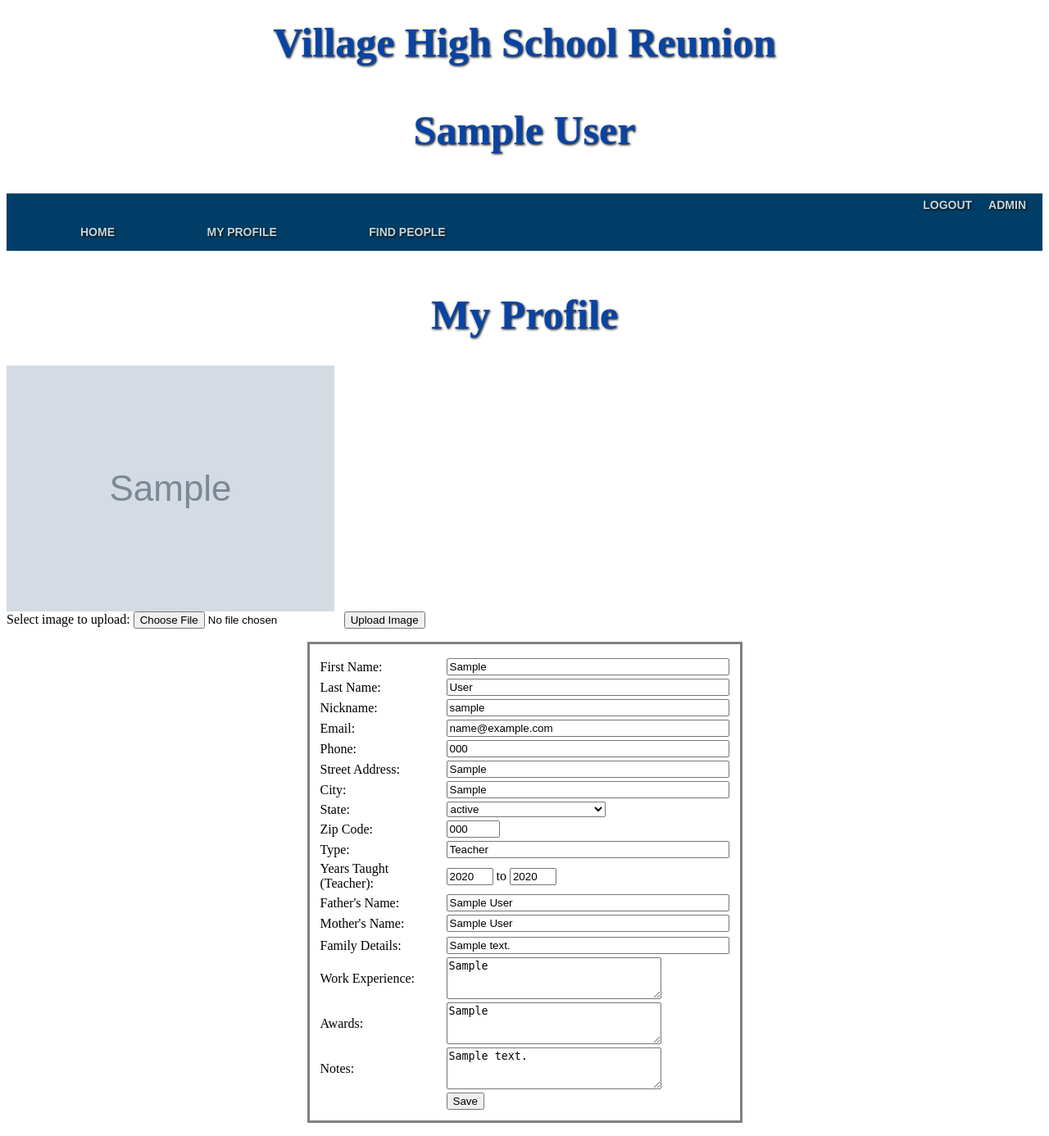
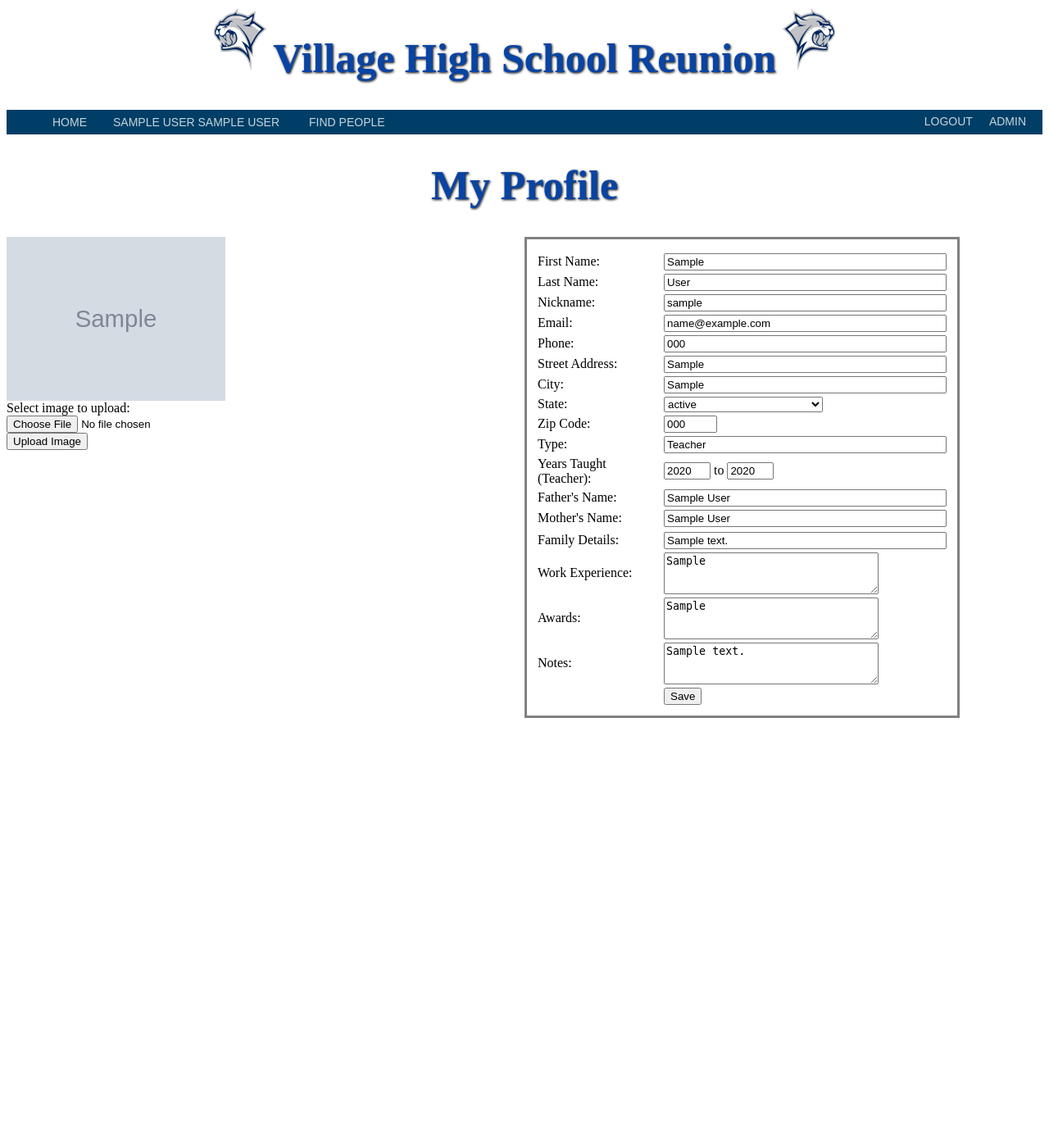
Before and after one commit to Ilovitt19/ICS-499-Project, a PHP site: page /UserInfo.php in a window 1280 px wide. Shown: the whole page at 82% size. After the commit the page ends 876 px from the top, so only its background shows below. Run offline with PHP 8.4, Linux system fonts and the light colour scheme; the visitor is signed in with stand-in values (Sample User, id 1); tables that the repository leaves empty or names only in its code hold one stand-in row (values such as "Sample post"); grey boxes marked "Sample" are stand-in pictures.

Commit message:
photo upload and style updates

```diff
--- a/src/UserInfo.php
+++ b/src/UserInfo.php
@@ -8,10 +8,10 @@
 if (login_check() == 'true') {
 	get_user_data();
 	display_photo();
-	upload_photo();
+
 	do_info_form();
 } else {
-	echo "<p>You must be logged in to visit this page.</p>";
+	echo "<p><br>You must be logged in to visit this page.</p>";
 }
 
 do_html_footer();
--- a/src/output_fns.php
+++ b/src/output_fns.php
@@ -10,12 +10,7 @@
     <link rel="stylesheet" type="text/css" href="style.css"/>
   </head>
   <body>
-  <h1>Village High School Reunion</h1>
-  <?php
-  if ((isset($_SESSION['admin_user']) || isset($_SESSION['user'])) && isset($_SESSION['first_name'])){
-    echo "<h1>" . $_SESSION['first_name'] . "<h1>";
-  }
-  ?>
+	<h1><img src="images/wildcat-logo-small.png" class="imgFlipped" height="80px" width="80px">Village High School Reunion<img src="images/wildcat-logo-small.png" height="80px" width="80px"></h1>
   <div id="topnavBar" class="topnavMenu">
   <ul class="navbar">
     <?php
@@ -24,8 +19,13 @@
     } else {
     echo "<li><a class = 'nav' title='Home' href='index.php'>HOME</a></li>";
     }
-    ?>
-  <li><a class="nav" title="Profile" href="UserInfo.php">MY PROFILE</a></li>
+
+    if ((isset($_SESSION['admin_user']) || isset($_SESSION['user'])) && isset($_SESSION['first_name'])){
+		  echo "<li><a class = 'nav' title='Welcome' href='UserInfo.php'>" . strtoupper ($_SESSION['first_name']) . " " . strtoupper ($_SESSION['last_name']) . "</a></li>";
+    } else {
+		  echo "<li><a class = 'nav' title='Welcome' href='UserInfo.php'>MY PROFILE</a></li>";
+    }
+	  ?>
   <li><a class="nav" title="Find People" href="Search.php">FIND PEOPLE</a></li>
   <?php
   /*
@@ -51,9 +51,10 @@
   </div>
 
 <?php
-  if($section) {
-    do_html_heading($section);
-  }
+	if($section) {
+		do_html_heading($section);
+	}
+
 }
 
 function show_event_info() {
@@ -130,8 +131,8 @@
 
 function do_info_form(){
   ?>
-  <div  style="margin:auto;" >
-    <form action="submit.php" method="get">
+  <div  >
+    <form id="infoForm" action="submit.php" method="get">
    <table style="margin:auto;border-style:solid;padding: 10px;">
       <tr>
         <td width="150"></td>
@@ -351,16 +352,19 @@
 
 function upload_photo(){
 	?>
-	<form action="upload.php" method="post" enctype="multipart/form-data">
-		Select image to upload:
-		<input type="file" name="fileToUpload" id="fileToUpload">
-		<input type="submit" value="Upload Image" name="submit">
+	<form style="align='center'" action="upload.php" method="post" enctype="multipart/form-data">
+		Select image to upload:<br>
+		<input type="file" name="fileToUpload" id="fileToUpload"><br>
+		<input type="submit" value="Upload Image" name="submit"><br>
 	</form>
 	<?php
 }
 
 function display_photo() {
 	?>
-	<img src="<?php echo $_SESSION['image_url']; ?>" align="middle">
+	<div id="photo">
+	<img class="photo" src="<?php echo $_SESSION['photo']; ?>" align="middle"><br>
+		<?php upload_photo(); ?>
+	</div>
 <?php
 }
--- a/src/style.css
+++ b/src/style.css
@@ -4,16 +4,13 @@
     color: #0844A4;
 	text-shadow:1px 1px 3px #080808;
     text-align: center;
-    padding-top: 15px;
 }
 h2 {
 	font-weight: bold;
-    font-size: 50px;
+    font-size: 35px;
     color: #0844A4;
 	text-shadow:1px 1px 3px #080808;
-    text-align: center;
-    padding-top: 15px;
-
+    text-align: left;
 }
 #info {
     margin: auto;
@@ -28,6 +25,33 @@
 #people {
     margin-left: auto;
     margin-right: auto;
+}
+#photo {
+    width: 50%;
+    float: left;
+    height: 200px;
+    align: right;
+    position: relative;
+}
+.photo{
+    max-width: 100%;
+    max-height: 100%;
+}
+#infoForm {
+    float: left;
+}
+.form {
+    margin:auto;
+    border-style:solid;
+    padding: 10px;
+}
+.imgFlipped {
+    -moz-transform: scaleX(-1);
+    -o-transform: scaleX(-1);
+    -webkit-transform: scaleX(-1);
+    transform: scaleX(-1);
+    filter: FlipH;
+    -ms-filter: "FlipH";
 }
 p {
     text-align: center;
--- a/src/user_auth_fns.php
+++ b/src/user_auth_fns.php
@@ -131,7 +131,7 @@
     $_SESSION['zip'] = $row['zip'];
     $_SESSION['notes'] = $row['notes'];
     $_SESSION['grad_year'] = $row['grad_year'];
-    $_SESSION['image_url'] = $row['image_url'];
+    $_SESSION['photo'] = $row['photo'];
     session_commit();
   } else {
     $sql = $conn->query("select * from teachers  where user_id = '$user_id'");
@@ -154,7 +154,7 @@
     $_SESSION['notes'] = $row['notes'];
     $_SESSION['start_year'] = $row['start_year'];
     $_SESSION['end_year'] = $row['end_year'];
-    $_SESSION['image_url'] = $row['image_url'];
+    $_SESSION['photo'] = $row['photo'];
     session_commit();
   }
 }
```
Also changed, not shown: src/upload.php (+9 -6 lines), src/images/wildcat-logo-medium.png (added), src/images/wildcat-logo-small.png (added).
